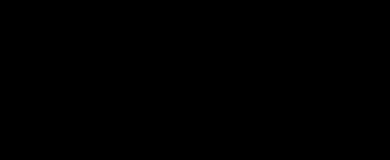
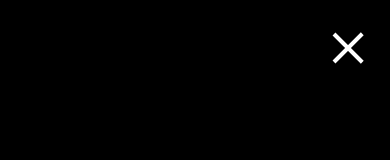
Before and after one commit to HerbertNtim/nextportfolio, a Next.js app: page / in a window 390 px wide. Both pictures are taken after a click on the button 354 px from the left and 48 px from the top of the page. Shown: the top 160 px of the page. Built offline with nearby package versions, Linux system fonts and the light colour scheme.

Commit message:
animation to mobile links

```diff
--- a/src/app/page.js
+++ b/src/app/page.js
@@ -10,7 +10,7 @@
         Hello, 😍 I am <span className="font-black rounded-lg ring-1 ring-black p-2 bg-gradient-to-r from-[#09203F] to-[#537895] text-white">Herbert</span>!
       </h1>
 
-      <h3 className="mt-8 py-8 text-3xl">Full-Stack Developer</h3>
+      <h3 className="mt-8 py-8 text-3xl">Full-Stack Developer, based in Ghana.</h3>
 
       <p className="text-xl mt-10 text-center text-gray-800 py-2">Develop Seamless Digital Experiences with Expertise in Frontend & Backend Development.</p>
       {/* BUTTONS */}
--- a/src/components/Navbar.jsx
+++ b/src/components/Navbar.jsx
@@ -4,6 +4,7 @@
 import Link from "next/link";
 import { usePathname } from "next/navigation";
 import { useState } from "react";
+import { motion } from "framer-motion";
 
 const links = [
   { href: "/", title: "Home" },
@@ -12,17 +13,79 @@
   { href: "/contact", title: "Contact" },
 ];
 
-
 const Navbar = () => {
   const [open, setOpen] = useState(false);
   const pathname = usePathname();
+
+  // framer animation
+  const topVariant = {
+    closed: {
+      rotate: 0,
+    },
+
+    opened: {
+      rotate: 45,
+      backgroundColor: "rgb(255, 255, 255)",
+    },
+  };
+
+  const centerVariant = {
+    closed: {
+      rotate: 0,
+    },
+
+    opened: {
+      opacity: 1,
+    },
+  };
+
+  const bottomVariant = {
+    closed: {
+      rotate: 0,
+    },
+
+    opened: {
+      rotate: -45,
+      backgroundColor: "rgb(255, 255, 255)",
+    },
+  };
+
+  const linkVariant = {
+    closed: {
+      x: "100vw",
+    },
+    opened: {
+      x: 0,
+      transition: {
+        when: "beforeChildren",
+        staggerChildren: 0.2,
+      },
+    },
+  };
+
+  const listVariant = {
+    closed: {
+      x: -10,
+      opacity: 0
+    },
+    opened: {
+      x: 0,
+      opacity: 1
+    },
+  };
 
   return (
     <header className="h-full flex items-center justify-between px-4 sm:px-8 md:px-12 lg:px-24 xl:px-48">
       {/* LG NAV */}
       <div className="hidden md:flex justify-center items-center gap-4 w-1/3">
         {links.map((link) => (
-          <Link key={link.title} href={link.href} className={`text-xl ${pathname === link.href && 'bg-black text-white rounded p-1'}`}>
+          <Link
+            key={link.title}
+            href={link.href}
+            className={`text-xl ${
+              pathname === link.href && "bg-black text-white rounded p-1"
+            }`}
+          >
             {link.title}
           </Link>
         ))}
@@ -58,19 +121,38 @@
           className="w-10 h-8 flex flex-col justify-between z-50 relative"
           onClick={() => setOpen(!open)}
         >
-          <div className="w-10 h-1 bg-black"></div>
-          <div className="w-10 h-1 bg-black"></div>
-          <div className="w-10 h-1 bg-black"></div>
+          <motion.div
+            variants={topVariant}
+            animate={open ? "opened" : "closed"}
+            className="w-10 h-1 bg-black origin-left"
+          ></motion.div>
+          <motion.div
+            variants={centerVariant}
+            animate={open ? "opened" : "closed"}
+            className="w-10 h-1 bg-black"
+          ></motion.div>
+          <motion.div
+            variants={bottomVariant}
+            animate={open ? "opened" : "closed"}
+            className="w-10 h-1 bg-black origin-left"
+          ></motion.div>
         </button>
         {/* MENU LIST  */}
         {open && (
-          <div className="absolute top-0 left-0 w-screen h-screen bg-black text-white flex flex-col items-center justify-center gap-4">
+          <motion.div
+            variants={linkVariant}
+            initial="closed"
+            animate="opened"
+            className="absolute top-0 left-0 w-screen h-screen bg-black text-white flex flex-col items-center justify-center gap-4"
+          >
             {links.map((link) => (
-              <Link key={link.title} href={link.href} className="text-4xl">
-                {link.title}
-              </Link>
+              <motion.div variants={listVariant} key={link.title}>
+                <Link href={link.href} className="text-4xl">
+                  {link.title}
+                </Link>
+              </motion.div>
             ))}
-          </div>
+          </motion.div>
         )}
       </div>
     </header>
```
